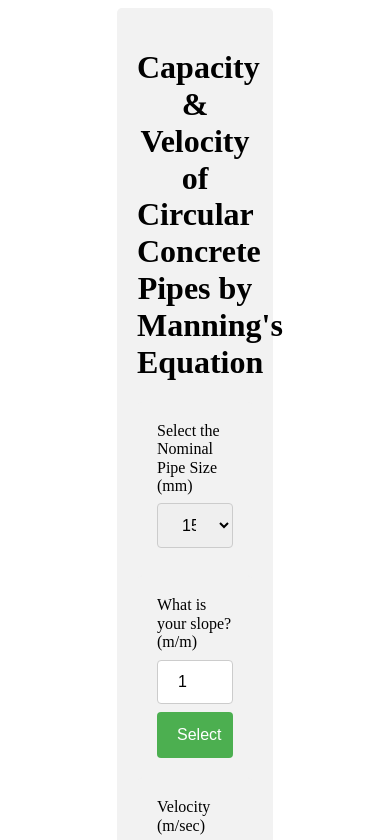
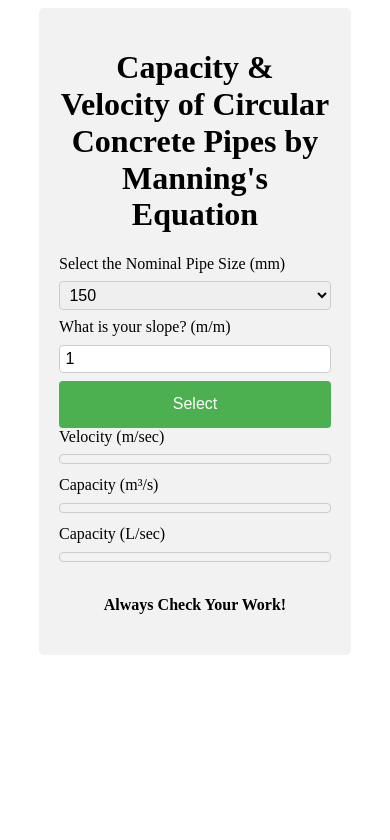
Before and after one commit to dshlass/dshlass.github.io, a plain HTML site: page index.html in a window 390 px wide. Shown: the top 840 px of the page. Drawn offline with Linux system fonts and the light colour scheme.

Commit message:
Manning V1 updated 20190109-2

```diff
--- a/index.html
+++ b/index.html
@@ -8,7 +8,7 @@
 </head>
 <body>
 
-  <div class="wrapper">
+  <main class="wrapper">
     <h1>Capacity & Velocity of Circular Concrete Pipes by Manning's Equation</h1>
     <div class="input"> <!-- Diameter Selection from JS Array  -->
       <label for="diameters">Select the Nominal Pipe Size (mm)</label>
@@ -33,7 +33,7 @@
     <div>
       <h4>Always Check Your Work!</h4>
     </div>
-  </div>
+  </main>
 </body>
 <script src="./js/manning.js"></script>
 
--- a/styles/style.css
+++ b/styles/style.css
@@ -6,19 +6,25 @@ html{line-height:1.15;-ms-text-size-adjust:100%;-webkit-text-size-adjust:100%}bo
 
 .visuallyhidden:not(:focus):not(:active) {position: absolute;width: 1px;height: 1px;margin: -1px;border: 0;padding: 0;white-space: nowrap;clip-path: inset(100%);clip: rect(0 0 0 0);overflow: hidden;}
 
-.wrapper {
-  width: 40%;
-  margin: 2% auto;
-}
-
 h1, h4{
   text-align: center;
 }
 
+button:hover {
+  background-color: #45a049;
+}
 
-input, select {
+.wrapper {
+  width: 50%;
+  margin: 2% auto;
+  background-color: #f2f2f2;
+  padding: 20px;
+    border-radius: 5px;
+}
+
+input, select, output {
   width: 100%;
-  padding: 12px 20px;
+  padding: 1.5% 2%;
   margin: 8px 0;
   display: inline-block;
   border: 1px solid #ccc;
@@ -36,22 +42,20 @@ button {
   cursor: pointer;
 }
 
-button:hover {
-  background-color: #45a049;
+/* Portrait tablet and small desktops */
+@media (max-width: 940px) {
+  .wrapper {
+    width: 80%;
+    margin: 2% auto;
+    padding: 20px;
+  }
+
+  input, select, output {
+    padding: 1.5% 2%;
+    margin: 8px 0;
+  }
+
+  button {
+    padding: 14px 20px;
+  }
 }
-
-output {
-  width: 100%;
-  padding: 12px 20px;
-  margin: 8px 0;
-  display: inline-block;
-  border: 1px solid #ccc;
-  border-radius: 4px;
-  box-sizing: border-box;
-}
-
-div {
-  border-radius: 5px;
-  background-color: #f2f2f2;
-  padding: 20px;
-}
```
